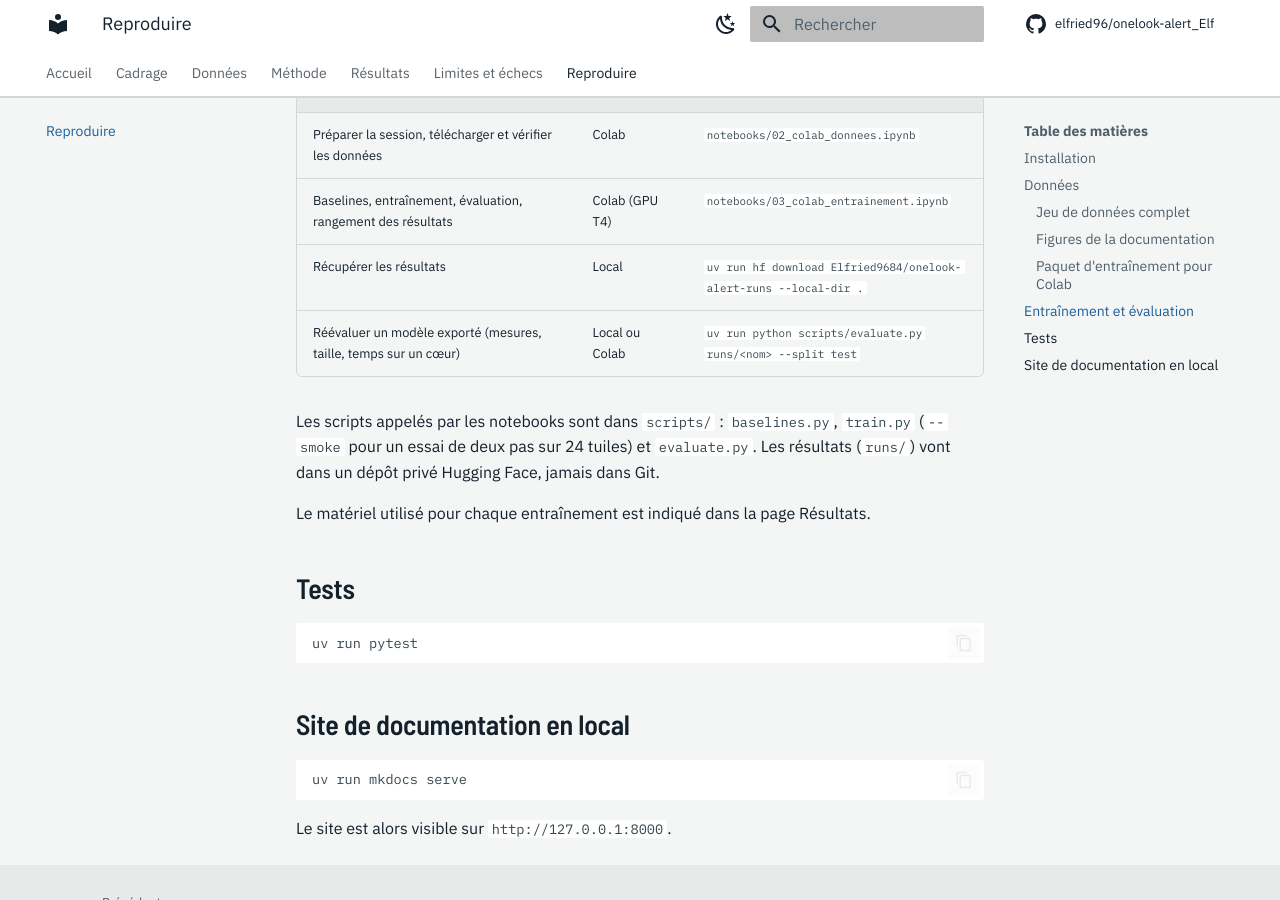
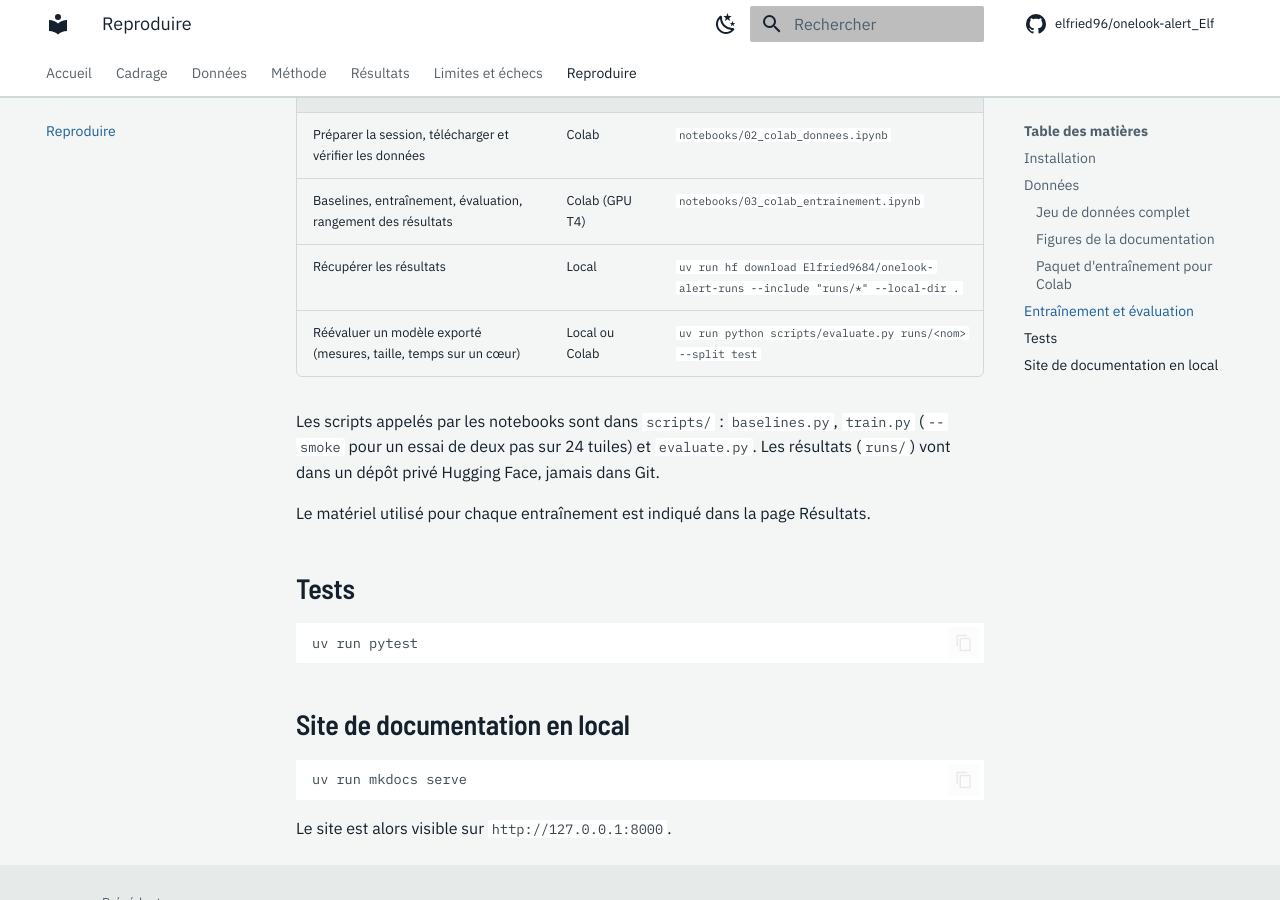
Before and after one commit to elfried96/onelook-alert_Elf, an MkDocs documentation site: the page built from docs/reproduce.md, in a window 1280 px wide and 900 px high, scrolled down 1942 px. Built offline with MkDocs 1.6.1 and Material for MkDocs 9.7.7, drawn with Linux system fonts in a browser that asks for light colours; comment, search, counter and statistics services are not loaded.

Commit message:
Retire le .gitattributes de Hugging Face, téléchargé par erreur
La récupération des résultats ne prend plus que runs/ (--include).

```diff
--- a/docs/reproduce.md
+++ b/docs/reproduce.md
@@ -66,7 +66,7 @@ Les entraînements tournent sur un GPU distant (Google Colab ou Kaggle), pas en
 |---|---|---|
 | Préparer la session, télécharger et vérifier les données | Colab | `notebooks/02_colab_donnees.ipynb` |
 | Baselines, entraînement, évaluation, rangement des résultats | Colab (GPU T4) | `notebooks/03_colab_entrainement.ipynb` |
-| Récupérer les résultats | Local | `uv run hf download Elfried9684/onelook-alert-runs --local-dir .` |
+| Récupérer les résultats | Local | `uv run hf download Elfried9684/onelook-alert-runs --include "runs/*" --local-dir .` |
 | Réévaluer un modèle exporté (mesures, taille, temps sur un cœur) | Local ou Colab | `uv run python scripts/evaluate.py runs/<nom> --split test` |
 
 Les scripts appelés par les notebooks sont dans `scripts/` : `baselines.py`, `train.py` (`--smoke` pour un essai de deux pas sur 24 tuiles) et `evaluate.py`. Les résultats (`runs/`) vont dans un dépôt privé Hugging Face, jamais dans Git.
```
Also changed, not shown: 2 other files.
